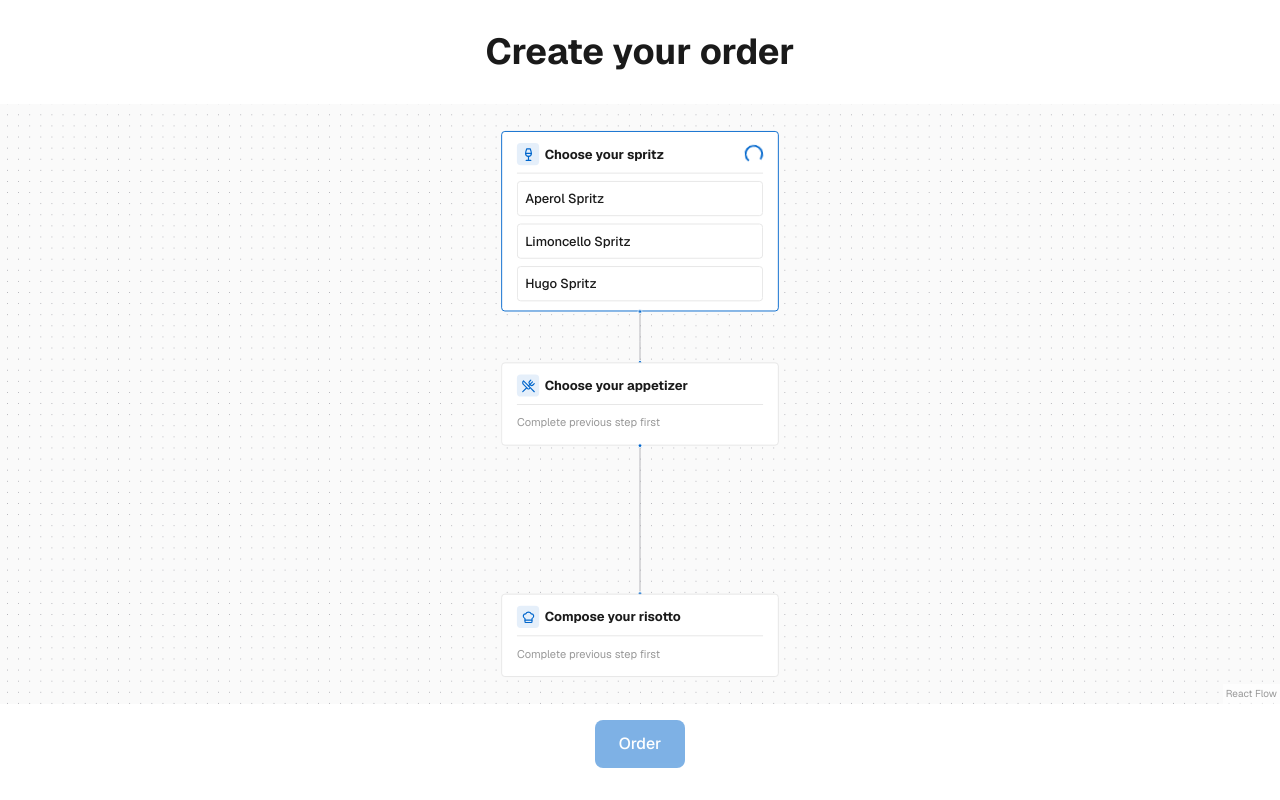
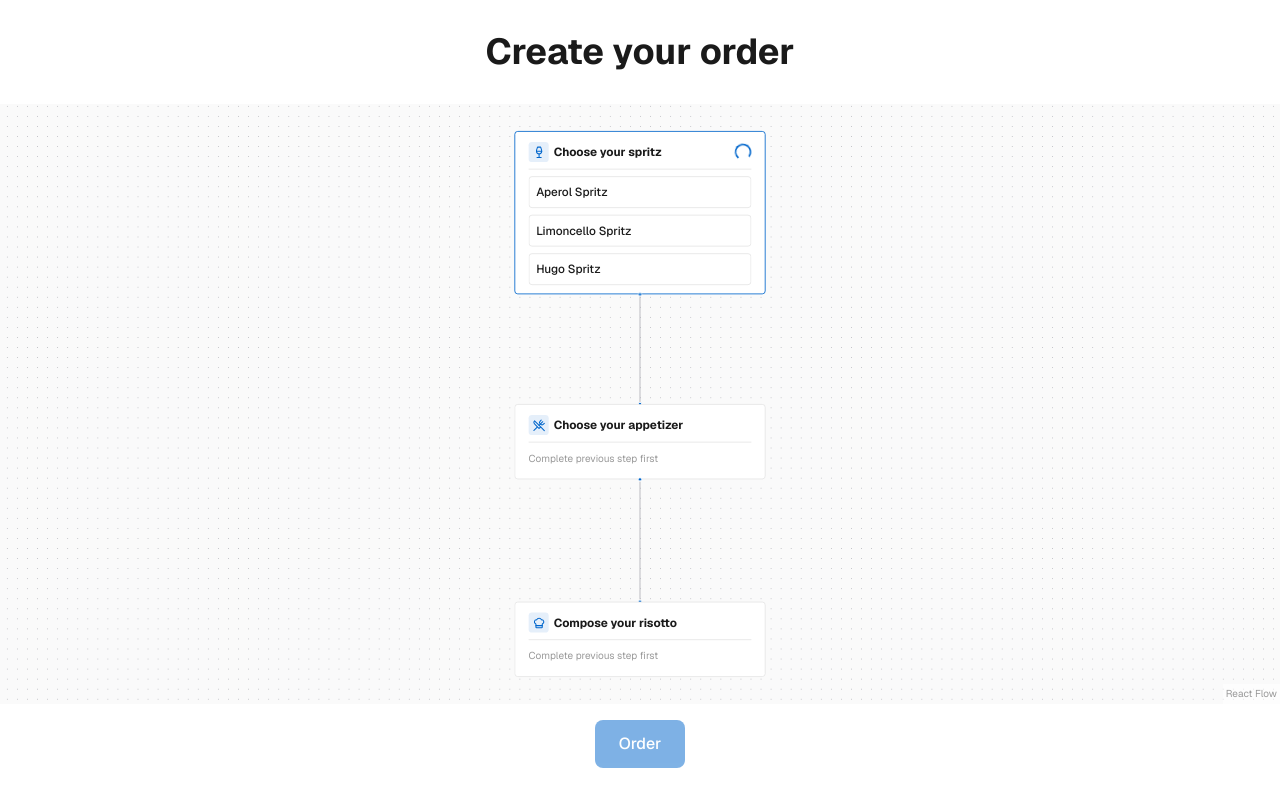
Before and after one commit to dariogod/risottomation, a Next.js app: page /order in a window 1280 px wide. Built offline with nearby package versions, Linux system fonts and the light colour scheme.

Commit message:
fix order UI

```diff
--- a/components/order/OrderFlow.tsx
+++ b/components/order/OrderFlow.tsx
@@ -20,7 +20,7 @@ import OrderNode from "./OrderNode";
 import type { Order, SpritzOption, AppetizerOption, RisottoBase, Topping } from "@/lib/types";
 import { spritzes, appetizers, risottoBases, toppings } from "@/lib/data";
 
-interface OrderNodeData {
+interface OrderNodeData extends Record<string, unknown> {
   type: "spritz" | "appetizer" | "risotto";
   order: Order;
   onSpritzSelect: (spritz: SpritzOption) => void;
@@ -289,12 +289,52 @@ export default function OrderFlow() {
     });
   }, []);
 
+  // Calculate dynamic node heights and positions
+  const calculateNodePositions = useCallback(() => {
+    const NODE_SPACING = 50; // Space between nodes
+    const BASE_HEIGHT = 90; // Minimum node height
+    const HEADER_HEIGHT = 50; // Header + separator height
+    const ITEM_HEIGHT = 40; // Height per item in lists
+    const PADDING = 16; // Content padding
+
+    let currentY = 0;
+
+    // Spritz node
+    const spritzItems = spritzes.length;
+    const spritzHeight = BASE_HEIGHT + HEADER_HEIGHT + (spritzItems * ITEM_HEIGHT) + PADDING;
+    const spritzY = currentY;
+    currentY += spritzHeight + NODE_SPACING;
+
+    // Appetizer node
+    const appetizerItems = order.spritz ? appetizers.length : 0;
+    const appetizerHeight = BASE_HEIGHT + HEADER_HEIGHT + (appetizerItems > 0 ? appetizerItems * ITEM_HEIGHT : 30) + PADDING;
+    const appetizerY = currentY;
+    currentY += appetizerHeight + NODE_SPACING;
+
+    // Risotto node
+    const risottoBaseItems = order.appetizer ? risottoBases.length : 0;
+    const risottoToppingsRows = order.appetizer ? Math.ceil(toppings.length / 4) : 0;
+    const risottoHeight = BASE_HEIGHT + HEADER_HEIGHT +
+      (risottoBaseItems > 0 ? risottoBaseItems * ITEM_HEIGHT + 20 : 30) + // Base section
+      (risottoToppingsRows > 0 ? risottoToppingsRows * 30 + 20 : 0) + // Toppings section
+      PADDING;
+    const risottoY = currentY;
+
+    return {
+      spritz: { y: spritzY, height: spritzHeight },
+      appetizer: { y: appetizerY, height: appetizerHeight },
+      risotto: { y: risottoY, height: risottoHeight },
+    };
+  }, [order]);
+
+  const nodePositions = calculateNodePositions();
+
   const initialNodes: Node<OrderNodeData>[] = useMemo(
     () => [
       {
         id: "spritz",
         type: "orderNode",
-        position: { x: 0, y: 0 },
+        position: { x: 0, y: nodePositions.spritz.y },
         data: {
           type: "spritz",
           order,
@@ -307,7 +347,7 @@ export default function OrderFlow() {
       {
         id: "appetizer",
         type: "orderNode",
-        position: { x: 0, y: 250 },
+        position: { x: 0, y: nodePositions.appetizer.y },
         data: {
           type: "appetizer",
           order,
@@ -320,7 +360,7 @@ export default function OrderFlow() {
       {
         id: "risotto",
         type: "orderNode",
-        position: { x: 0, y: 500 },
+        position: { x: 0, y: nodePositions.risotto.y },
         data: {
           type: "risotto",
           order,
@@ -331,7 +371,7 @@ export default function OrderFlow() {
         },
       },
     ],
-    [order, handleSpritzSelect, handleAppetizerSelect, handleBaseSelect, handleToppingToggle]
+    [order, handleSpritzSelect, handleAppetizerSelect, handleBaseSelect, handleToppingToggle, nodePositions]
   );
 
   const initialEdges: Edge[] = useMemo(
@@ -345,18 +385,30 @@ export default function OrderFlow() {
   const [nodes, setNodes, onNodesChange] = useNodesState(initialNodes);
   const [edges, , onEdgesChange] = useEdgesState(initialEdges);
 
-  // Update nodes when order changes
+  // Update nodes when order changes - recalculate positions
   React.useEffect(() => {
+    const positions = calculateNodePositions();
     setNodes((nds: Node<OrderNodeData>[]) =>
-      nds.map((node: Node<OrderNodeData>) => ({
-        ...node,
-        data: {
-          ...node.data,
-          order,
-        },
-      }))
+      nds.map((node: Node<OrderNodeData>) => {
+        let newY = node.position.y;
+        if (node.id === "spritz") {
+          newY = positions.spritz.y;
+        } else if (node.id === "appetizer") {
+          newY = positions.appetizer.y;
+        } else if (node.id === "risotto") {
+          newY = positions.risotto.y;
+        }
+        return {
+          ...node,
+          position: { ...node.position, y: newY },
+          data: {
+            ...node.data,
+            order,
+          },
+        };
+      })
     );
-  }, [order, setNodes]);
+  }, [order, setNodes, calculateNodePositions]);
 
   const handleOrder = () => {
     const orderData = JSON.stringify(order);
--- a/components/order/OrderNode.tsx
+++ b/components/order/OrderNode.tsx
@@ -37,7 +37,7 @@ function Container({
         (selected || highlightNode) && "border-[#0066cc]",
         className
       )}
-      style={{ width: `${NODE_WIDTH}px`, minHeight: `${MIN_NODE_HEIGHT}px` }}
+      style={{ width: `${NODE_WIDTH}px`, minHeight: `${MIN_NODE_HEIGHT}px`, height: "auto" }}
     >
       {children}
       {selected && <div className="absolute -z-10 -inset-[2px] rounded-sm bg-[#0066cc]/20" />}
```
